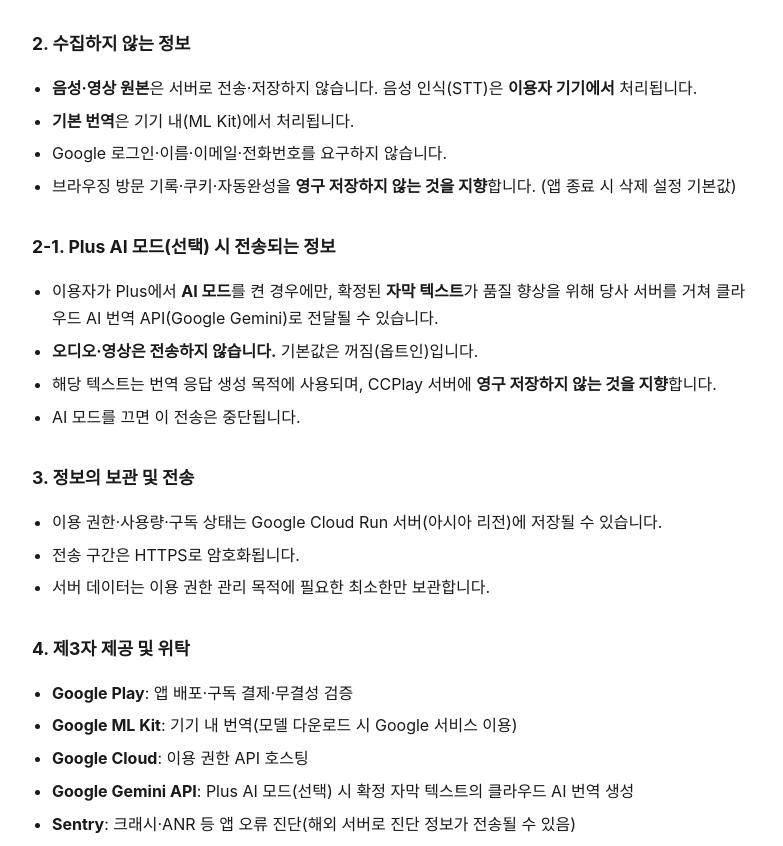
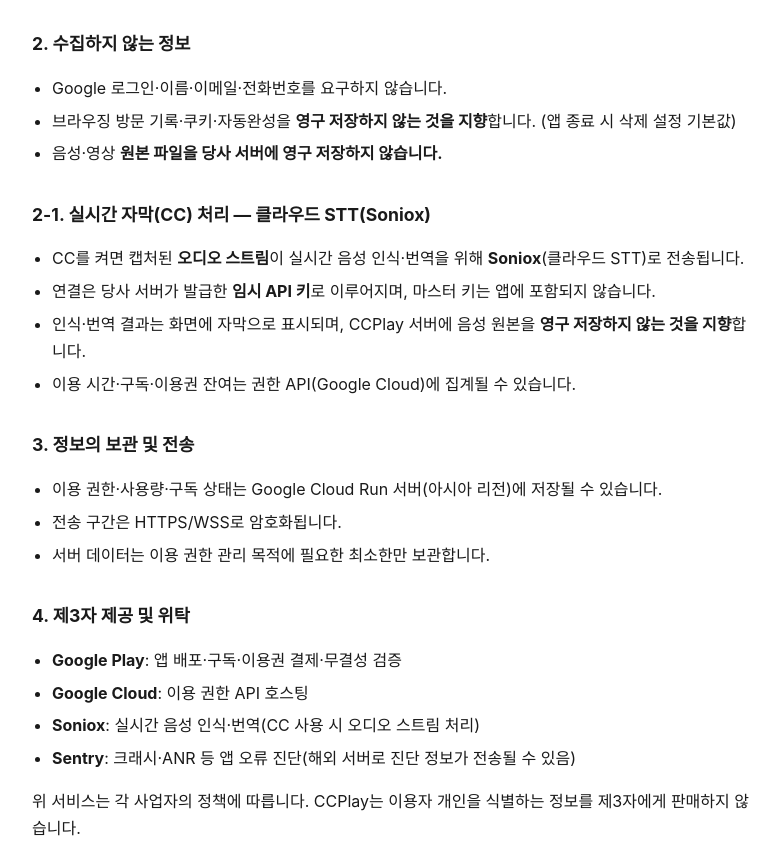
Before and after one commit to mimi910919-dev/ccplay-privacy, a plain HTML site: page privacy-policy.html in a window 1280 px wide. Shown: the part 831-1677 px from the top of the page, without its empty margins (248-1031 px from the left). Drawn offline with Linux system fonts and the light colour scheme.

Commit message:
Update privacy policy

```diff
--- a/privacy-policy.html
+++ b/privacy-policy.html
@@ -105,33 +105,31 @@
 
     <h2>2. 수집하지 않는 정보</h2>
     <ul>
-      <li><strong>음성·영상 원본</strong>은 서버로 전송·저장하지 않습니다. 음성 인식(STT)은 <strong>이용자 기기에서</strong> 처리됩니다.</li>
-      <li><strong>기본 번역</strong>은 기기 내(ML Kit)에서 처리됩니다.</li>
       <li>Google 로그인·이름·이메일·전화번호를 요구하지 않습니다.</li>
       <li>브라우징 방문 기록·쿠키·자동완성을 <strong>영구 저장하지 않는 것을 지향</strong>합니다. (앱 종료 시 삭제 설정 기본값)</li>
+      <li>음성·영상 <strong>원본 파일을 당사 서버에 영구 저장하지 않습니다.</strong></li>
     </ul>
 
-    <h2>2-1. Plus AI 모드(선택) 시 전송되는 정보</h2>
+    <h2>2-1. 실시간 자막(CC) 처리 — 클라우드 STT(Soniox)</h2>
     <ul>
-      <li>이용자가 Plus에서 <strong>AI 모드</strong>를 켠 경우에만, 확정된 <strong>자막 텍스트</strong>가 품질 향상을 위해 당사 서버를 거쳐 클라우드 AI 번역 API(Google Gemini)로 전달될 수 있습니다.</li>
-      <li><strong>오디오·영상은 전송하지 않습니다.</strong> 기본값은 꺼짐(옵트인)입니다.</li>
-      <li>해당 텍스트는 번역 응답 생성 목적에 사용되며, CCPlay 서버에 <strong>영구 저장하지 않는 것을 지향</strong>합니다.</li>
-      <li>AI 모드를 끄면 이 전송은 중단됩니다.</li>
+      <li>CC를 켜면 캡처된 <strong>오디오 스트림</strong>이 실시간 음성 인식·번역을 위해 <strong>Soniox</strong>(클라우드 STT)로 전송됩니다.</li>
+      <li>연결은 당사 서버가 발급한 <strong>임시 API 키</strong>로 이루어지며, 마스터 키는 앱에 포함되지 않습니다.</li>
+      <li>인식·번역 결과는 화면에 자막으로 표시되며, CCPlay 서버에 음성 원본을 <strong>영구 저장하지 않는 것을 지향</strong>합니다.</li>
+      <li>이용 시간·구독·이용권 잔여는 권한 API(Google Cloud)에 집계될 수 있습니다.</li>
     </ul>
 
     <h2>3. 정보의 보관 및 전송</h2>
     <ul>
       <li>이용 권한·사용량·구독 상태는 Google Cloud Run 서버(아시아 리전)에 저장될 수 있습니다.</li>
-      <li>전송 구간은 HTTPS로 암호화됩니다.</li>
+      <li>전송 구간은 HTTPS/WSS로 암호화됩니다.</li>
       <li>서버 데이터는 이용 권한 관리 목적에 필요한 최소한만 보관합니다.</li>
     </ul>
 
     <h2>4. 제3자 제공 및 위탁</h2>
     <ul>
-      <li><strong>Google Play</strong>: 앱 배포·구독 결제·무결성 검증</li>
-      <li><strong>Google ML Kit</strong>: 기기 내 번역(모델 다운로드 시 Google 서비스 이용)</li>
+      <li><strong>Google Play</strong>: 앱 배포·구독·이용권 결제·무결성 검증</li>
       <li><strong>Google Cloud</strong>: 이용 권한 API 호스팅</li>
-      <li><strong>Google Gemini API</strong>: Plus AI 모드(선택) 시 확정 자막 텍스트의 클라우드 AI 번역 생성</li>
+      <li><strong>Soniox</strong>: 실시간 음성 인식·번역(CC 사용 시 오디오 스트림 처리)</li>
       <li><strong>Sentry</strong>: 크래시·ANR 등 앱 오류 진단(해외 서버로 진단 정보가 전송될 수 있음)</li>
     </ul>
     <p>위 서비스는 각 사업자의 정책에 따릅니다. CCPlay는 이용자 개인을 식별하는 정보를 제3자에게 판매하지 않습니다.</p>
@@ -243,33 +241,31 @@
 
     <h2>2. Information we do not collect</h2>
     <ul>
-      <li><strong>Raw audio or video</strong> is not sent to or stored on our servers. Speech recognition (STT) runs <strong>on your device</strong>.</li>
-      <li><strong>Default translation</strong> runs on-device (ML Kit).</li>
       <li>We do not require Google sign-in, name, email, or phone number.</li>
       <li>We <strong>aim not to persist</strong> browsing history, cookies, or autofill data. (Clear-on-exit is enabled by default.)</li>
+      <li>We do <strong>not permanently store</strong> raw audio or video files on CCPlay servers.</li>
     </ul>
 
-    <h2>2-1. Optional Plus AI mode</h2>
+    <h2>2-1. Live captions (CC) — cloud STT (Soniox)</h2>
     <ul>
-      <li>Only when you enable <strong>AI mode</strong> (Plus), finalized <strong>subtitle text</strong> may be sent through our server to a cloud AI translation API (Google Gemini).</li>
-      <li><strong>Audio and video are not sent.</strong> The setting defaults to off (opt-in).</li>
-      <li>We aim <strong>not to permanently store</strong> that text on CCPlay servers; it is used to generate a translation response.</li>
-      <li>Turning AI mode off stops this transmission.</li>
+      <li>When CC is on, the captured <strong>audio stream</strong> is sent to <strong>Soniox</strong> for real-time speech recognition and translation.</li>
+      <li>The connection uses a <strong>temporary API key</strong> issued by our server; the master key is not embedded in the app.</li>
+      <li>Recognition/translation results are shown as captions. We aim <strong>not to permanently store</strong> raw audio on CCPlay servers.</li>
+      <li>Usage time, subscription, and pass balances may be aggregated by our entitlement API (Google Cloud).</li>
     </ul>
 
     <h2>3. Storage and transmission</h2>
     <ul>
       <li>Entitlement, usage, and subscription data may be stored on Google Cloud Run (Asia region).</li>
-      <li>Data in transit is encrypted via HTTPS.</li>
+      <li>Data in transit is encrypted via HTTPS/WSS.</li>
       <li>Server data is kept only to the minimum needed for entitlement management.</li>
     </ul>
 
     <h2>4. Third-party services</h2>
     <ul>
-      <li><strong>Google Play</strong>: distribution, subscriptions, integrity checks</li>
-      <li><strong>Google ML Kit</strong>: on-device translation (may use Google services when downloading models)</li>
+      <li><strong>Google Play</strong>: distribution, subscriptions, time passes, integrity checks</li>
       <li><strong>Google Cloud</strong>: entitlement API hosting</li>
-      <li><strong>Google Gemini API</strong>: optional Plus AI mode — cloud AI translation of finalized subtitle text</li>
+      <li><strong>Soniox</strong>: real-time speech recognition and translation (audio stream while CC is on)</li>
       <li><strong>Sentry</strong>: crash/ANR diagnostics (diagnostic data may be processed on servers outside your country)</li>
     </ul>
     <p>These services are governed by their respective policies. CCPlay does not sell personally identifiable information to third parties.</p>
```
